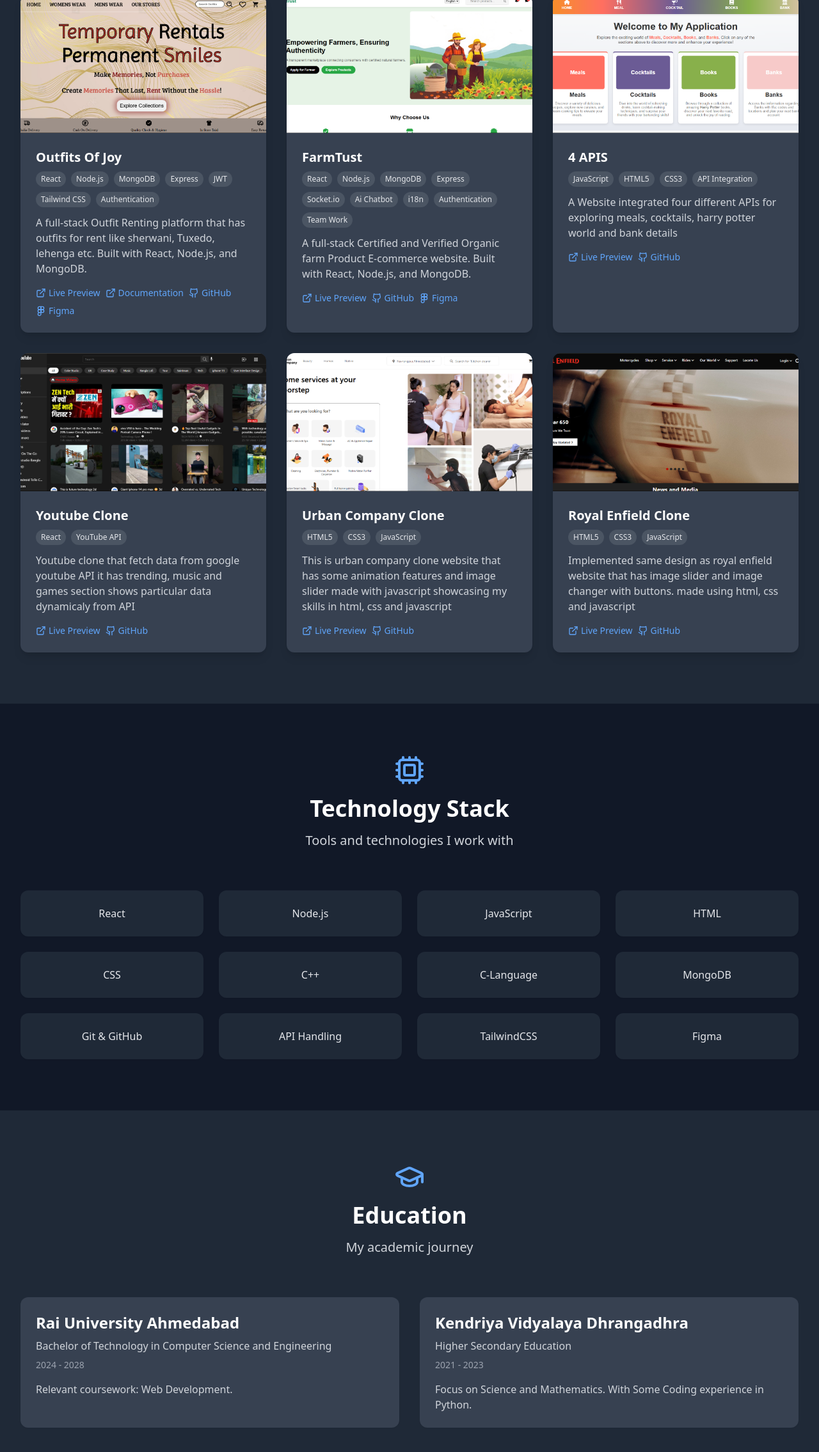
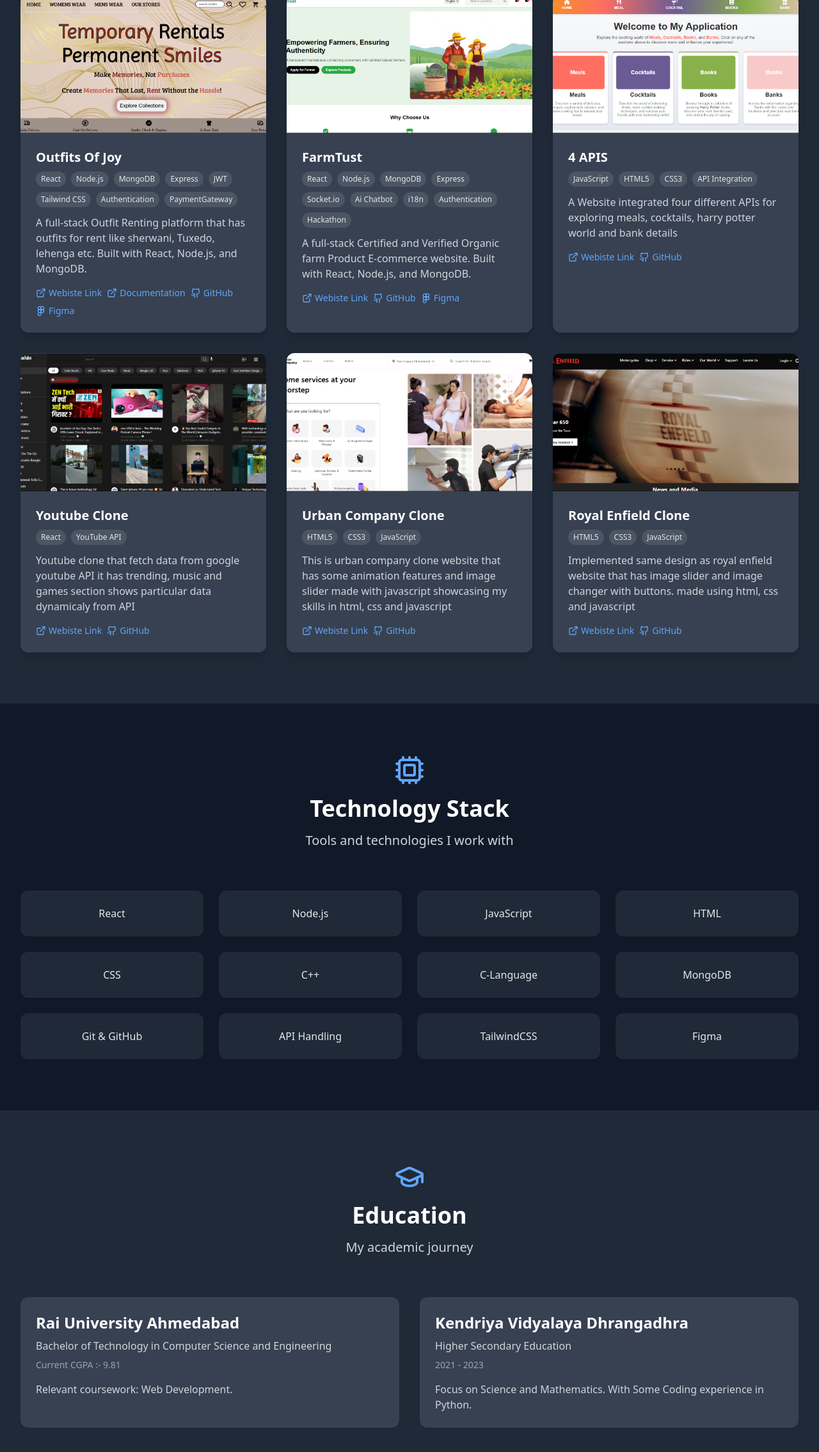
Before and after one commit to PARTH-JADAV20/my-portfolio-website, a React (Vite) app: page / in a window 1280 px wide. Shown: the part 1207-3477 px from the top of the page at 64% size. Built offline with nearby package versions, Linux system fonts and the light colour scheme.

Commit message:
made some changes to project and eductaion

```diff
--- a/package.json
+++ b/package.json
@@ -10,8 +10,9 @@
     "preview": "vite preview"
   },
   "dependencies": {
+    "@react-spring/web": "^9.7.5",
     "@styled-icons/simple-icons": "^10.46.0",
-    "framer-motion": "^12.6.2",
+    "framer-motion": "^12.6.3",
     "lucide-react": "^0.475.0",
     "react": "^18.3.1",
     "react-dom": "^18.3.1"
--- a/src/Components/Education.jsx
+++ b/src/Components/Education.jsx
@@ -6,7 +6,7 @@
       {
         institution: "Rai University Ahmedabad",
         degree: "Bachelor of Technology in Computer Science and Engineering",
-        year: "2024 - 2028",
+        year: "Current CGPA :- 9.81",
         description: "Relevant coursework: Web Development.",
       },
       {
--- a/src/Components/Projects.jsx
+++ b/src/Components/Projects.jsx
@@ -16,7 +16,7 @@
       figma: "https://www.figma.com/design/Ccb55yT6IzEFeFS8JaOTdJ/outfitsofjoy?node-id=0-1&t=EuCTkbeMXNHquqx1-1",
       preview: "https://outfits-of-joy.vercel.app/",
       image: img2,
-      tags: ["React", "Node.js", "MongoDB", "Express", "JWT", "Tailwind CSS", "Authentication"]
+      tags: ["React", "Node.js", "MongoDB", "Express", "JWT", "Tailwind CSS", "Authentication", "PaymentGateway"]
     },
     {
       title: "FarmTust",
@@ -25,7 +25,7 @@
       figma: "https://www.figma.com/design/SNuN8wbnReIue8nUOJhjEG/Untitled?node-id=0-1&p=f&t=tAvB32zrNQdsGZpU-0",
       preview: "https://farmtrust.netlify.app/",
       image: img7,
-      tags: ["React", "Node.js", "MongoDB", "Express", "Socket.io", "Ai Chatbot", "i18n", "Authentication", "Team Work"]
+      tags: ["React", "Node.js", "MongoDB", "Express", "Socket.io", "Ai Chatbot", "i18n", "Authentication", "Hackathon"]
     },
     {
       title: "4 APIS",
@@ -103,7 +103,7 @@
                       rel="noopener noreferrer"
                       className="inline-flex items-center text-sm text-blue-600 dark:text-blue-400 hover:text-blue-800 dark:hover:text-blue-300 transition-colors"
                     >
-                      <ExternalLink className="w-4 h-4 mr-1" /> Live Preview
+                      <ExternalLink className="w-4 h-4 mr-1" /> Webiste Link
                     </a>
                   )}
                   {project.postmanDocs && (
```
Also changed, not shown: 1 other file (tests, documents, lock files or other folders).
